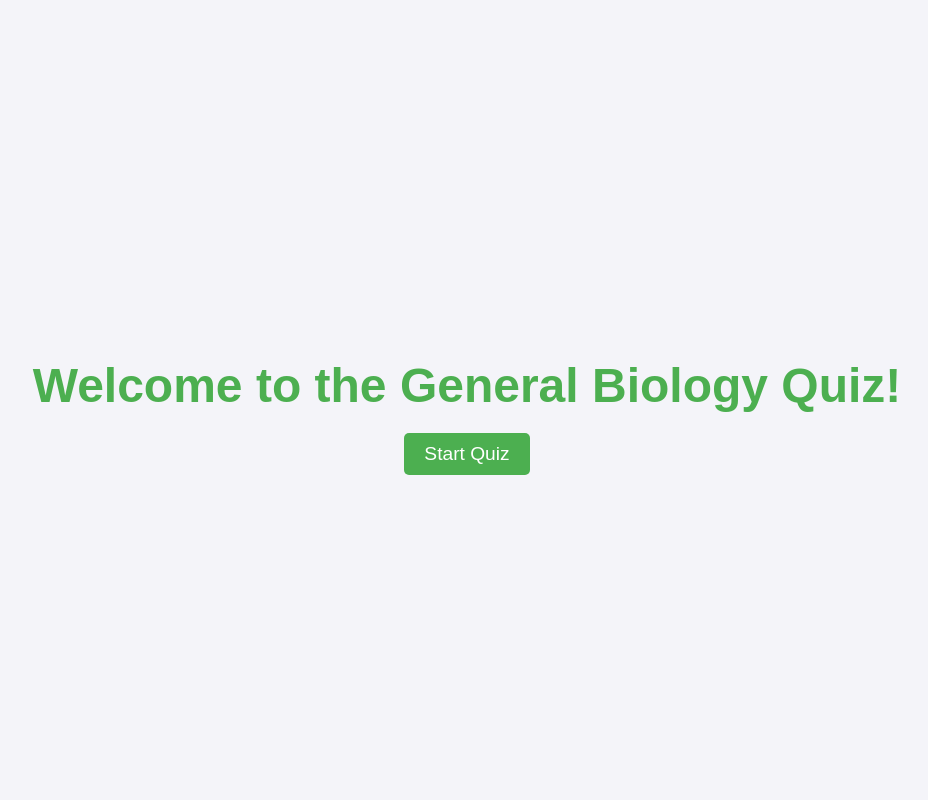
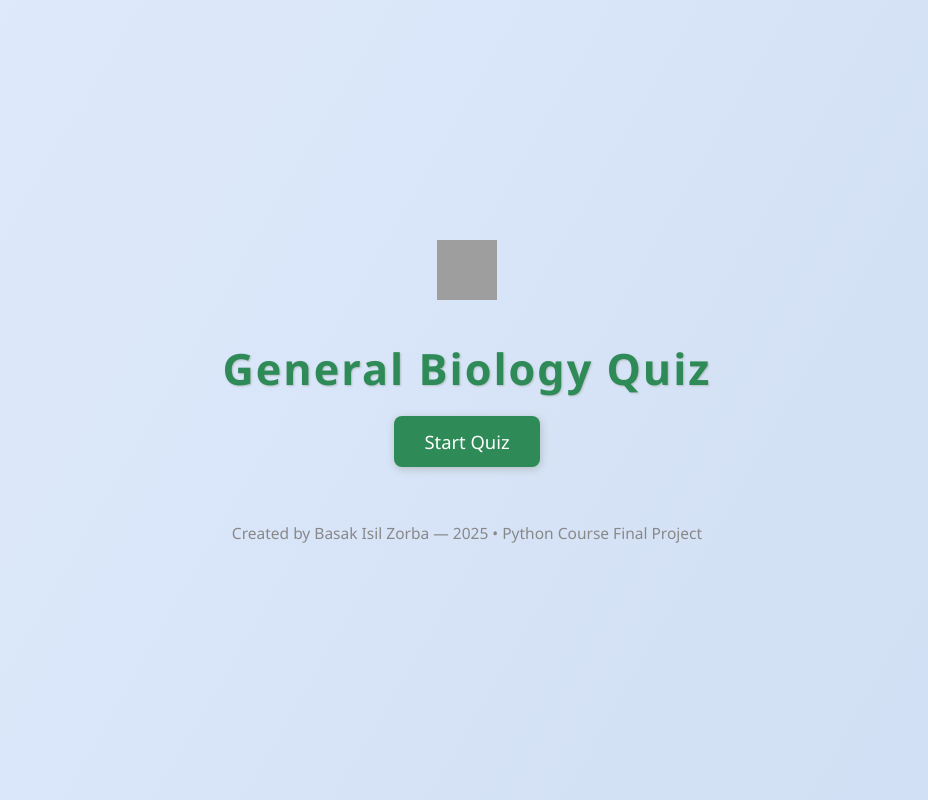
Before and after one commit to basakzorba/final_project, a Flask app: page / in a window 1280 px wide. Shown: the whole page, without its empty margins (173-1101 px from the left). Run offline with Flask 3, Linux system fonts and the light colour scheme; grey boxes are pictures that could not be loaded.

Commit message:
added the final project

```diff
--- a/main.py
+++ b/main.py
@@ -5,7 +5,6 @@ from pathlib import Path
 app = Flask(__name__)
 app.secret_key = "basak"
 
-# Use a relative path for the JSON file
 file_path = Path(__file__).parent / "quizcards.json"
 manager = QuizcardManager(file_path)
 
@@ -27,16 +26,16 @@ def reset():
 @app.route("/general_biology_quiz/start_question", methods=["GET","POST"])
 def start_question():
     if "current_question" not in session:
-        session["current_question"] = 0 # Store the current question index
-        session["score"] = 0 # Store user's score
-        session["answers"] = []  # Store user's answers
+        session["current_question"] = 0 #current question number
+        session["score"] = 0 #user's score
+        session["answers"] = []  #user's answers
 
     current_question = session["current_question"]
     if current_question >= len(manager.quizcards):
-        # Quiz is complete, show the result
-        score = session["score"]
+        score = session["score"] #quiz is completed, show the result
         answers = session["answers"]
-        # Reset session variables
+
+        #reset session variables
         session.pop("current_question", "None")
         session.pop("score", "None")
         session.pop("answers", "None")
@@ -54,11 +53,10 @@ def start_question():
             "term": card.term,
             "definition": card.definition,
             "user_answer": user_answer,
-            "is_correct": is_correct
-        })
+            "is_correct": is_correct})
         session["current_question"] += 1
-        session.modified = True  # Save the session changes
-        return redirect(url_for("start_question"))  # Pass to the next question
+        session.modified = True  #save the session changes
+        return redirect(url_for("start_question"))  #pass to the next question
 
     return render_template("question.html", card=card, question_number=current_question + 1, total=len(manager.quizcards))
 
--- a/quizcard.py
+++ b/quizcard.py
@@ -4,8 +4,9 @@ class quizcard:
         self.definition = definition
 
     def check_answer(self, answer):
-        # Compare the user's answer with the term (case-insensitive)
-        return self.term.strip().lower() == answer.strip().lower()
+        if answer.lower() == self.term.lower():
+            return True
+        return False
 
     def get_term_and_definition(self):
         return self.term, self.definition
--- a/templates/home.html
+++ b/templates/home.html
@@ -6,44 +6,61 @@
     <title>General Biology Quiz</title>
     <style>
         body {
-            font-family: Arial, sans-serif;
-            background-color: #f4f4f9;
-            color: #333;
+            font-family: 'Segoe UI', Tahoma, Geneva, Verdana, sans-serif;
+            background: linear-gradient(120deg, #e0eafc, #cfdef3);
+            color: #1a2a2a;
             margin: 0;
             padding: 0;
+            min-height: 100vh;
             display: flex;
             flex-direction: column;
             align-items: center;
             justify-content: center;
-            height: 100vh;
         }
         h1 {
-            color: #4CAF50;
-            font-size: 3rem;
-            margin-bottom: 20px;
+            color: #2e8b57;
+            font-size: 2.7rem;
+            margin-bottom: 18px;
+            letter-spacing: 2px;
+            text-shadow: 1px 1px 2px #b2bec3;
         }
-        .button-container {
+        .nav-area {
             display: flex;
-            gap: 20px;
+            gap: 18px;
         }
-        a {
+        .nav-link {
             text-decoration: none;
-            color: white;
-            background-color: #4CAF50;
-            padding: 10px 20px;
-            border-radius: 5px;
-            font-size: 1.2rem;
-            transition: background-color 0.3s ease;
+            color: #fff;
+            background: #2e8b57;
+            padding: 13px 30px;
+            border-radius: 8px;
+            font-size: 1.15rem;
+            box-shadow: 1px 2px 8px #b2bec3;
+            transition: background 0.2s;
         }
-        a:hover {
-            background-color: #45a049;
+        .nav-link:hover {
+            background: #218c5a;
+        }
+        .footer-note {
+            margin-top: 40px;
+            font-size: 0.97rem;
+            color: #888;
+        }
+        .logo {
+            width: 60px;
+            height: 60px;
+            margin-bottom: 10px;
         }
     </style>
 </head>
 <body>
-    <h1>Welcome to the General Biology Quiz!</h1>
-    <div class="button-container">
-        <a href="/general_biology_quiz/start_question">Start Quiz</a>
+    <img src="https://img.icons8.com/ios-filled/100/2e8b57/leaf.png" alt="Quiz Logo" class="logo"/>
+    <h1>General Biology Quiz</h1>
+    <div class="nav-area">
+        <a href="/general_biology_quiz/start_question" class="nav-link">Start Quiz</a>
+    </div>
+    <div class="footer-note">
+        <p>Created by Basak Isil Zorba &mdash; 2025 &bull; Python Course Final Project</p>
     </div>
 </body>
 </html>
```
Also changed, not shown: quizcardManager.py (+7 -4 lines), requirements.txt (+0 -41 lines), templates/question.html (+47 -48 lines), templates/quiz.html (+61 -8 lines), templates/result.html (+23 -19 lines), README.md.
